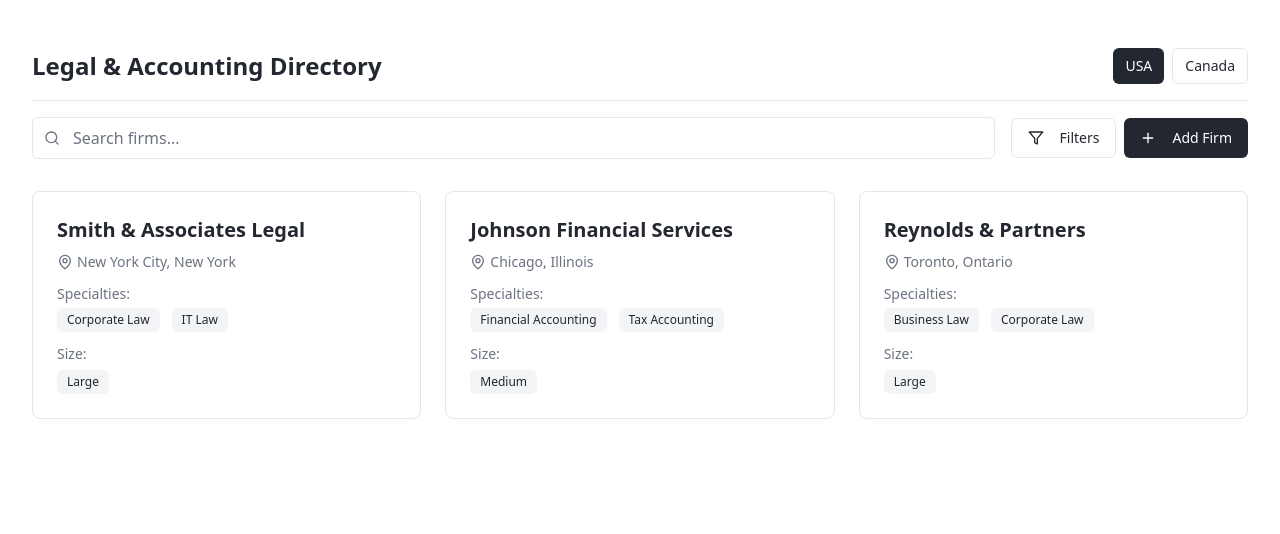
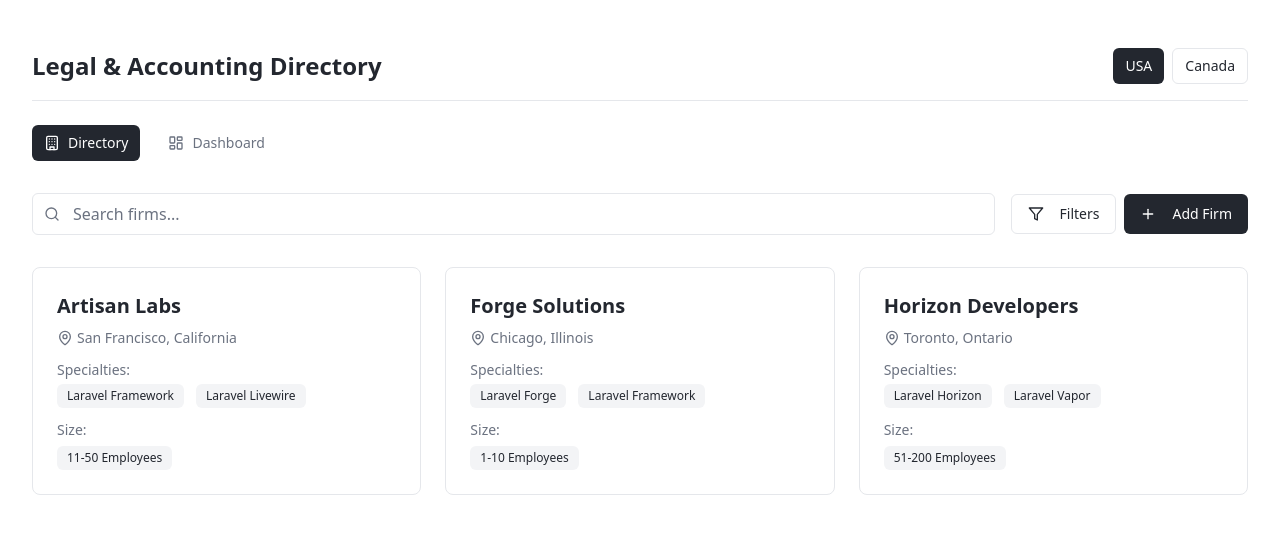
Before and after one commit to pauladi/frims-usa-canada, a React (Vite) app: page / in a window 1280 px wide. Shown: the top 534 px of the page. Built offline with nearby package versions, Linux system fonts and the light colour scheme.

Commit message:
Fix size and add dashboard
This commit addresses issues with the size and implements a firm dashboard.

```diff
--- a/src/App.tsx
+++ b/src/App.tsx
@@ -5,6 +5,7 @@ import { TooltipProvider } from "@/components/ui/tooltip";
 import { QueryClient, QueryClientProvider } from "@tanstack/react-query";
 import { BrowserRouter, Routes, Route } from "react-router-dom";
 import Index from "./pages/Index";
+import Dashboard from "./pages/Dashboard";
 import NotFound from "./pages/NotFound";
 
 const queryClient = new QueryClient();
@@ -17,6 +18,7 @@ const App = () => (
       <BrowserRouter>
         <Routes>
           <Route path="/" element={<Index />} />
+          <Route path="/dashboard" element={<Dashboard />} />
           <Route path="*" element={<NotFound />} />
         </Routes>
       </BrowserRouter>
--- /dev/null
+++ b/src/components/Navigation.tsx
@@ -0,0 +1,41 @@
+
+import React from 'react';
+import { Link, useLocation } from 'react-router-dom';
+import { Building, LayoutDashboard } from 'lucide-react';
+import { cn } from '@/lib/utils';
+
+const Navigation: React.FC = () => {
+  const location = useLocation();
+
+  const navItems = [
+    { icon: Building, label: 'Directory', path: '/' },
+    { icon: LayoutDashboard, label: 'Dashboard', path: '/dashboard' },
+  ];
+
+  return (
+    <div className="flex items-center space-x-4 py-2">
+      {navItems.map((item) => {
+        const isActive = location.pathname === item.path;
+        const Icon = item.icon;
+
+        return (
+          <Link
+            key={item.path}
+            to={item.path}
+            className={cn(
+              "flex items-center gap-2 px-3 py-2 rounded-md text-sm font-medium transition-colors",
+              isActive
+                ? "bg-primary text-primary-foreground"
+                : "text-muted-foreground hover:bg-muted hover:text-foreground"
+            )}
+          >
+            <Icon className="h-4 w-4" />
+            <span>{item.label}</span>
+          </Link>
+        );
+      })}
+    </div>
+  );
+};
+
+export default Navigation;
--- a/src/context/DirectoryContext.tsx
+++ b/src/context/DirectoryContext.tsx
@@ -3,22 +3,22 @@ import React, { createContext, useState, useContext, useEffect } from 'react';
 import { v4 as uuidv4 } from 'uuid';
 import { Firm, DirectoryContextType, FirmFormData, ModalType } from '@/types';
 
-// Mock data
+// Mock data for Laravel firms
 const initialFirms: Firm[] = [
   {
     id: uuidv4(),
-    name: 'Smith & Associates Legal',
+    name: 'Artisan Labs',
     location: {
-      city: 'New York City',
-      state: 'New York',
+      city: 'San Francisco',
+      state: 'California',
       country: 'USA'
     },
-    specialties: ['Corporate Law', 'IT Law'],
-    size: 'Large',
+    specialties: ['Laravel Framework', 'Laravel Livewire'],
+    size: '11-50 Employees',
     contact: {
-      email: 'contact@smithlegal.com',
+      email: 'contact@artisanlabs.dev',
       phone: '+1 (555) 123-4567',
-      website: 'www.smithlegal.com'
+      website: 'www.artisanlabs.dev'
     },
     ratings: {
       businessImpact: 85,
@@ -27,18 +27,18 @@ const initialFirms: Firm[] = [
   },
   {
     id: uuidv4(),
-    name: 'Johnson Financial Services',
+    name: 'Forge Solutions',
     location: {
       city: 'Chicago',
       state: 'Illinois',
       country: 'USA'
     },
-    specialties: ['Financial Accounting', 'Tax Accounting'],
-    size: 'Medium',
+    specialties: ['Laravel Forge', 'Laravel Framework'],
+    size: '1-10 Employees',
     contact: {
-      email: 'info@johnsonfinancial.com',
+      email: 'info@forgesolutions.io',
       phone: '+1 (555) 987-6543',
-      website: 'www.johnsonfinancial.com'
+      website: 'www.forgesolutions.io'
     },
     ratings: {
       businessImpact: 92,
@@ -47,18 +47,18 @@ const initialFirms: Firm[] = [
   },
   {
     id: uuidv4(),
-    name: 'Reynolds & Partners',
+    name: 'Horizon Developers',
     location: {
       city: 'Toronto',
       state: 'Ontario',
       country: 'Canada'
     },
-    specialties: ['Business Law', 'Corporate Law'],
-    size: 'Large',
+    specialties: ['Laravel Horizon', 'Laravel Vapor'],
+    size: '51-200 Employees',
     contact: {
-      email: 'contact@reynoldspartners.ca',
+      email: 'contact@horizondev.ca',
       phone: '+1 (416) 555-7890',
-      website: 'www.reynoldspartners.ca'
+      website: 'www.horizondev.ca'
     },
     ratings: {
       businessImpact: 75,
--- a/src/pages/AddFirm.tsx
+++ b/src/pages/AddFirm.tsx
@@ -53,7 +53,7 @@ const AddFirm: React.FC = () => {
       <DialogContent className="modal-content sm:max-w-xl">
         <DialogHeader className="px-6 pt-6 pb-4 border-b">
           <div className="flex justify-between items-center w-full">
-            <DialogTitle className="text-xl font-semibold">Add New Firm</DialogTitle>
+            <DialogTitle className="text-xl font-semibold">Add New Laravel Firm</DialogTitle>
             <DialogClose asChild>
               <Button variant="ghost" size="icon" className="h-8 w-8">
                 <X className="h-4 w-4" />
@@ -128,7 +128,7 @@ const AddFirm: React.FC = () => {
           </div>
 
           <div className="space-y-2">
-            <label className="text-sm font-medium">Specialties</label>
+            <label className="text-sm font-medium">Laravel Specialties</label>
             <div className="grid grid-cols-2 gap-2">
               {SPECIALTIES.map((specialty) => (
                 <div key={specialty} className="flex items-center space-x-2">
@@ -148,13 +148,13 @@ const AddFirm: React.FC = () => {
           </div>
 
           <div className="space-y-2">
-            <label className="text-sm font-medium">Size</label>
+            <label className="text-sm font-medium">Company Size</label>
             <Select
               value={formData.size}
               onValueChange={(value) => handleSelectChange('size', value)}
             >
               <SelectTrigger>
-                <SelectValue placeholder="Select size" />
+                <SelectValue placeholder="Select company size" />
               </SelectTrigger>
               <SelectContent>
                 {SIZES.map((size) => (
--- /dev/null
+++ b/src/pages/Dashboard.tsx
@@ -0,0 +1,123 @@
+
+import React from 'react';
+import { useDirectory } from '@/context/DirectoryContext';
+import { Card, CardContent, CardDescription, CardHeader, CardTitle } from '@/components/ui/card';
+import {
+  Building,
+  Users,
+  ListChecks,
+  MapPin,
+  BarChart3,
+  Globe
+} from 'lucide-react';
+
+const Dashboard: React.FC = () => {
+  const { firms } = useDirectory();
+
+  // Calculate statistics
+  const totalFirms = firms.length;
+  const firmsBySize = firms.reduce((acc, firm) => {
+    acc[firm.size] = (acc[firm.size] || 0) + 1;
+    return acc;
+  }, {} as Record<string, number>);
+
+  const firmsByState = firms.reduce((acc, firm) => {
+    const state = firm.location.state;
+    acc[state] = (acc[state] || 0) + 1;
+    return acc;
+  }, {} as Record<string, number>);
+
+  const specialtyCounts = firms.reduce((acc, firm) => {
+    firm.specialties.forEach(specialty => {
+      acc[specialty] = (acc[specialty] || 0) + 1;
+    });
+    return acc;
+  }, {} as Record<string, number>);
+
+  return (
+    <div className="max-w-7xl mx-auto px-4 sm:px-6 lg:px-8 py-8">
+      <div className="flex flex-col gap-4">
+        <h1 className="text-3xl font-bold tracking-tight">Laravel Firms Dashboard</h1>
+        <p className="text-muted-foreground">Overview of Laravel firms in the directory</p>
+      </div>
+
+      <div className="grid grid-cols-1 md:grid-cols-2 lg:grid-cols-3 gap-6 mt-8">
+        <Card>
+          <CardHeader className="flex flex-row items-center justify-between space-y-0 pb-2">
+            <CardTitle className="text-sm font-medium">Total Firms</CardTitle>
+            <Building className="h-4 w-4 text-muted-foreground" />
+          </CardHeader>
+          <CardContent>
+            <div className="text-2xl font-bold">{totalFirms}</div>
+            <p className="text-xs text-muted-foreground">
+              Laravel firms in directory
+            </p>
+          </CardContent>
+        </Card>
+
+        <Card>
+          <CardHeader className="flex flex-row items-center justify-between space-y-0 pb-2">
+            <CardTitle className="text-sm font-medium">Firm Sizes</CardTitle>
+            <Users className="h-4 w-4 text-muted-foreground" />
+          </CardHeader>
+          <CardContent>
+            <div className="space-y-2">
+              {Object.entries(firmsBySize).length > 0 ? (
+                Object.entries(firmsBySize).map(([size, count]) => (
+                  <div key={size} className="flex items-center justify-between">
+                    <span className="text-sm">{size}</span>
+                    <span className="text-sm font-medium">{count}</span>
+                  </div>
+                ))
+              ) : (
+                <div className="text-sm text-muted-foreground">No size data available</div>
+              )}
+            </div>
+          </CardContent>
+        </Card>
+
+        <Card>
+          <CardHeader className="flex flex-row items-center justify-between space-y-0 pb-2">
+            <CardTitle className="text-sm font-medium">Top Specialties</CardTitle>
+            <ListChecks className="h-4 w-4 text-muted-foreground" />
+          </CardHeader>
+          <CardContent>
+            <div className="space-y-2">
+              {Object.entries(specialtyCounts)
+                .sort((a, b) => b[1] - a[1])
+                .slice(0, 3)
+                .map(([specialty, count]) => (
+                  <div key={specialty} className="flex items-center justify-between">
+                    <span className="text-sm truncate max-w-[180px]">{specialty}</span>
+                    <span className="text-sm font-medium">{count}</span>
+                  </div>
+                ))}
+            </div>
+          </CardContent>
+        </Card>
+
+        <Card>
+          <CardHeader className="flex flex-row items-center justify-between space-y-0 pb-2">
+            <CardTitle className="text-sm font-medium">Top Locations</CardTitle>
+            <MapPin className="h-4 w-4 text-muted-foreground" />
+          </CardHeader>
+          <CardContent>
+            <div className="space-y-2">
+              {Object.entries(firmsByState)
+                .sort((a, b) => b[1] - a[1])
+                .slice(0, 3)
+                .map(([state, count]) => (
+                  <div key={state} className="flex items-center justify-between">
+                    <span className="text-sm">{state}</span>
+                    <span className="text-sm font-medium">{count}</span>
+                  </div>
+                ))}
+            </div>
+          </CardContent>
+        </Card>
+      </div>
+    </div>
+  );
+};
+
+export default Dashboard;
--- a/src/pages/Index.tsx
+++ b/src/pages/Index.tsx
@@ -7,6 +7,7 @@ import FirmCard from '@/components/FirmCard';
 import FilterSidebar from '@/components/FilterSidebar';
 import FirmDetails from './FirmDetails';
 import AddFirm from './AddFirm';
+import Navigation from '@/components/Navigation';
 import { Button } from '@/components/ui/button';
 import { Plus, Filter } from 'lucide-react';
 
@@ -17,8 +18,9 @@ const DirectoryContent: React.FC = () => {
   return (
     <div className="max-w-7xl mx-auto px-4 sm:px-6 lg:px-8 py-8">
       <PageHeader />
+      <Navigation />
 
-      <div className="flex flex-col sm:flex-row items-center gap-4 mb-8">
+      <div className="flex flex-col sm:flex-row items-center gap-4 mb-8 mt-6">
         <div className="w-full">
           <SearchBar />
         </div>
--- a/src/types/index.ts
+++ b/src/types/index.ts
@@ -1,4 +1,3 @@
-
 export interface Firm {
   id: string;
   name: string;
@@ -62,7 +61,7 @@ export const SPECIALTIES = [
   'Laravel Horizon'
 ];
 
-export const SIZES = ['Small', 'Medium', 'Large'];
+export const SIZES = ['1-10 Employees', '11-50 Employees', '51-200 Employees', '201+ Employees'];
 
 export const STATES = [
   'Alabama', 'Alaska', 'Arizona', 'Arkansas', 'California', 'Colorado', 'Connecticut',
```
